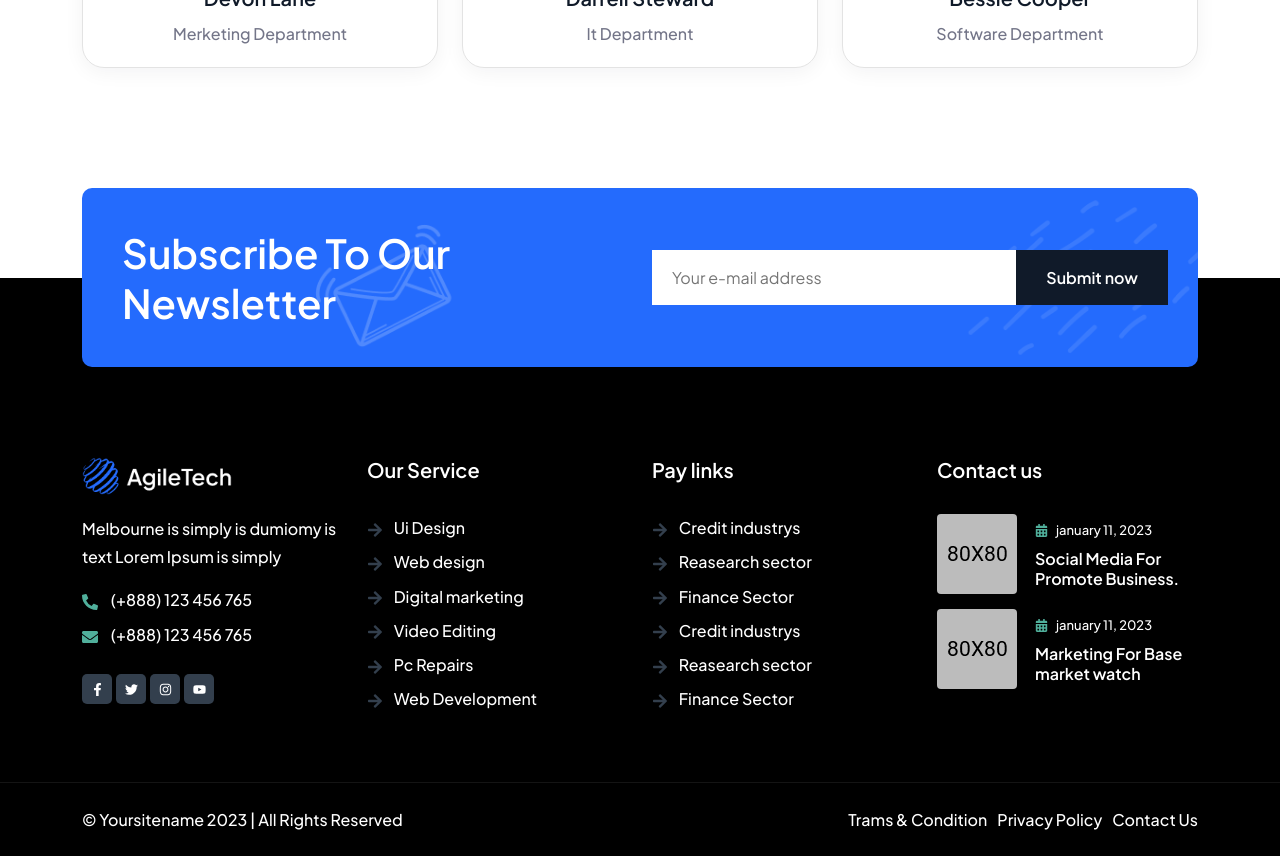
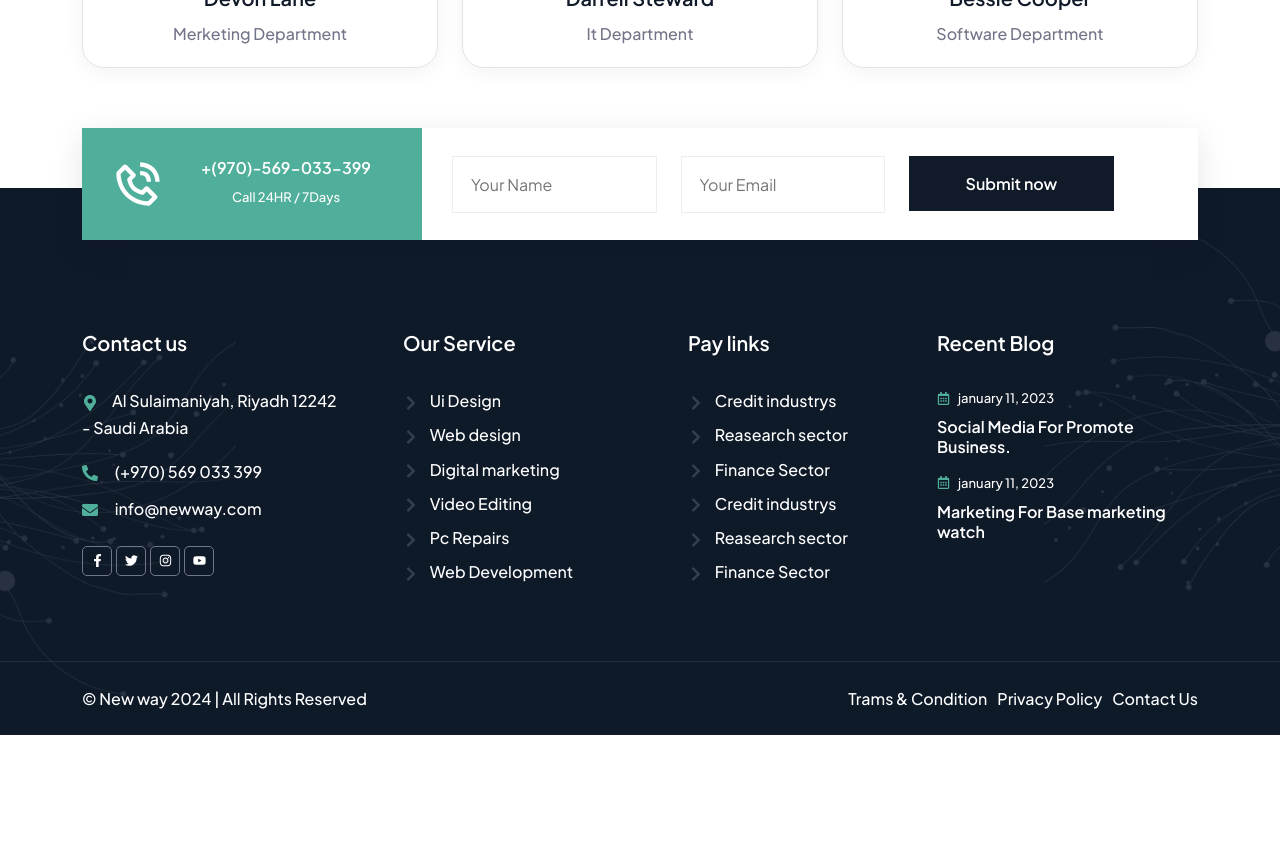
Before and after one commit to kareemwezza/new-way, a React (Create React App) app: page /team in a window 1280 px wide. Shown: the part 1320-2176 px from the top of the page. After the commit the page ends 2055 px from the top, so only its background shows below. Built offline with nearby package versions, Linux system fonts and the light colour scheme; the HTML template or start-up script is replaced by a standard one.

Commit message:
further changes

```diff
--- a/src/components/NavbarTwo.js
+++ b/src/components/NavbarTwo.js
@@ -107,9 +107,6 @@ const NavbarTwo = () => {
                   <li>
                     <Link to="/team-details">Team Details</Link>
                   </li>
-                  <li>
-                    <Link to="/case-study-details">Case Study Details</Link>
-                  </li>
                 </ul>
               </li>
               <li>
--- a/src/pages/Team.js
+++ b/src/pages/Team.js
@@ -3,6 +3,7 @@ import Breadcrumb from '../components/Breadcrumb';
 import FooterOne from '../components/FooterOne';
 import NavBar from '../components/NavbarTwo';
 import TeamAreaGroup from '../components/TeamAreaGroup';
+import FooterFour from '../components/FooterFour';
 
 const Team = () => {
   return (
@@ -17,7 +18,7 @@ const Team = () => {
       <TeamAreaGroup />
 
       {/* Footer One */}
-      <FooterOne />
+      <FooterFour/>
     </>
   );
 };
--- a/src/pages/TeamDetails.js
+++ b/src/pages/TeamDetails.js
@@ -3,6 +3,7 @@ import Breadcrumb from '../components/Breadcrumb';
 import FooterOne from '../components/FooterOne';
 import NavBar from '../components/NavbarTwo';
 import TeamDetailsGroup from '../components/TeamDetailsGroup';
+import FooterFour from '../components/FooterFour';
 
 const TeamDetails = () => {
   return (
@@ -17,7 +18,7 @@ const TeamDetails = () => {
       <TeamDetailsGroup />
 
       {/* Footer One */}
-      <FooterOne />
+      <FooterFour/>
     </>
   );
 };
```
